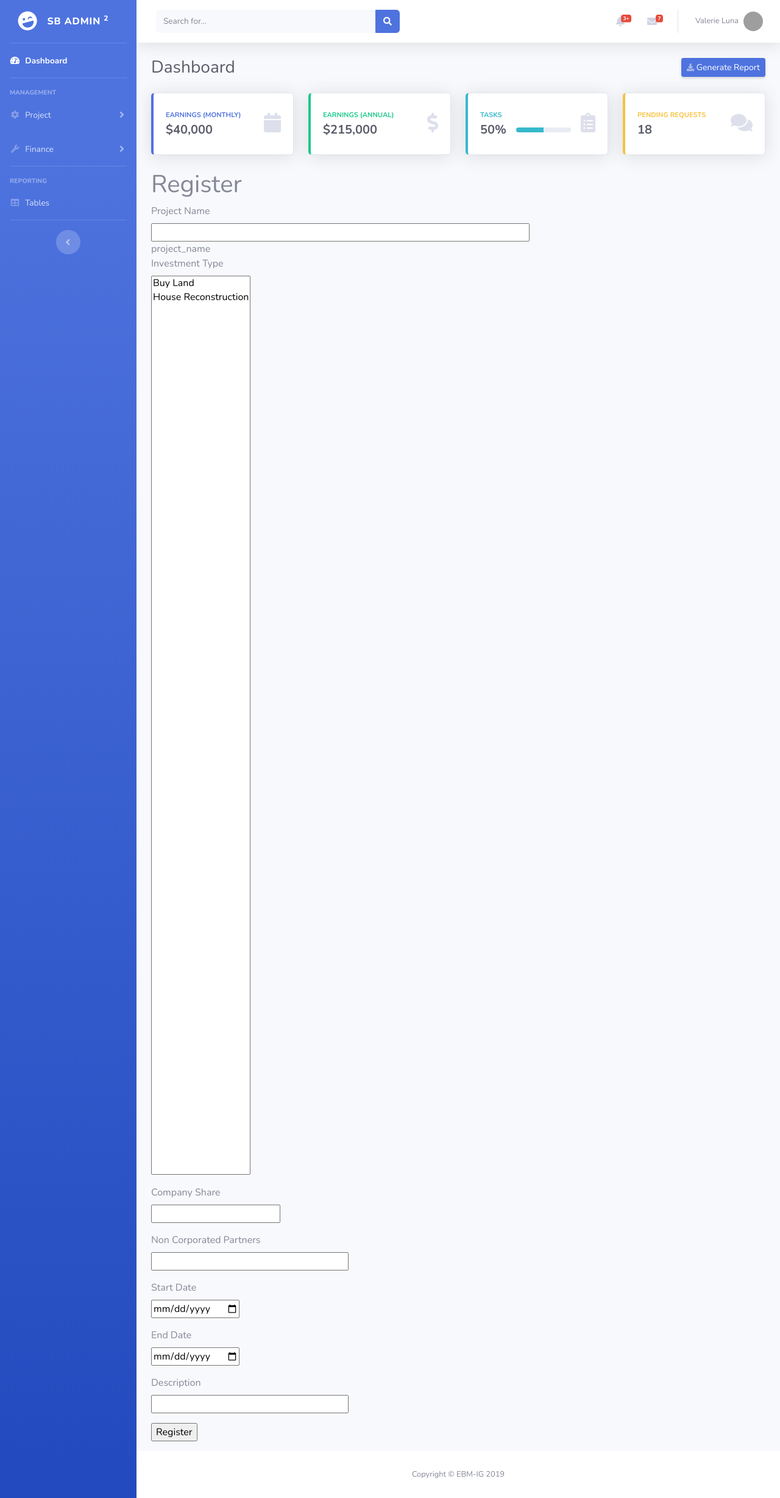
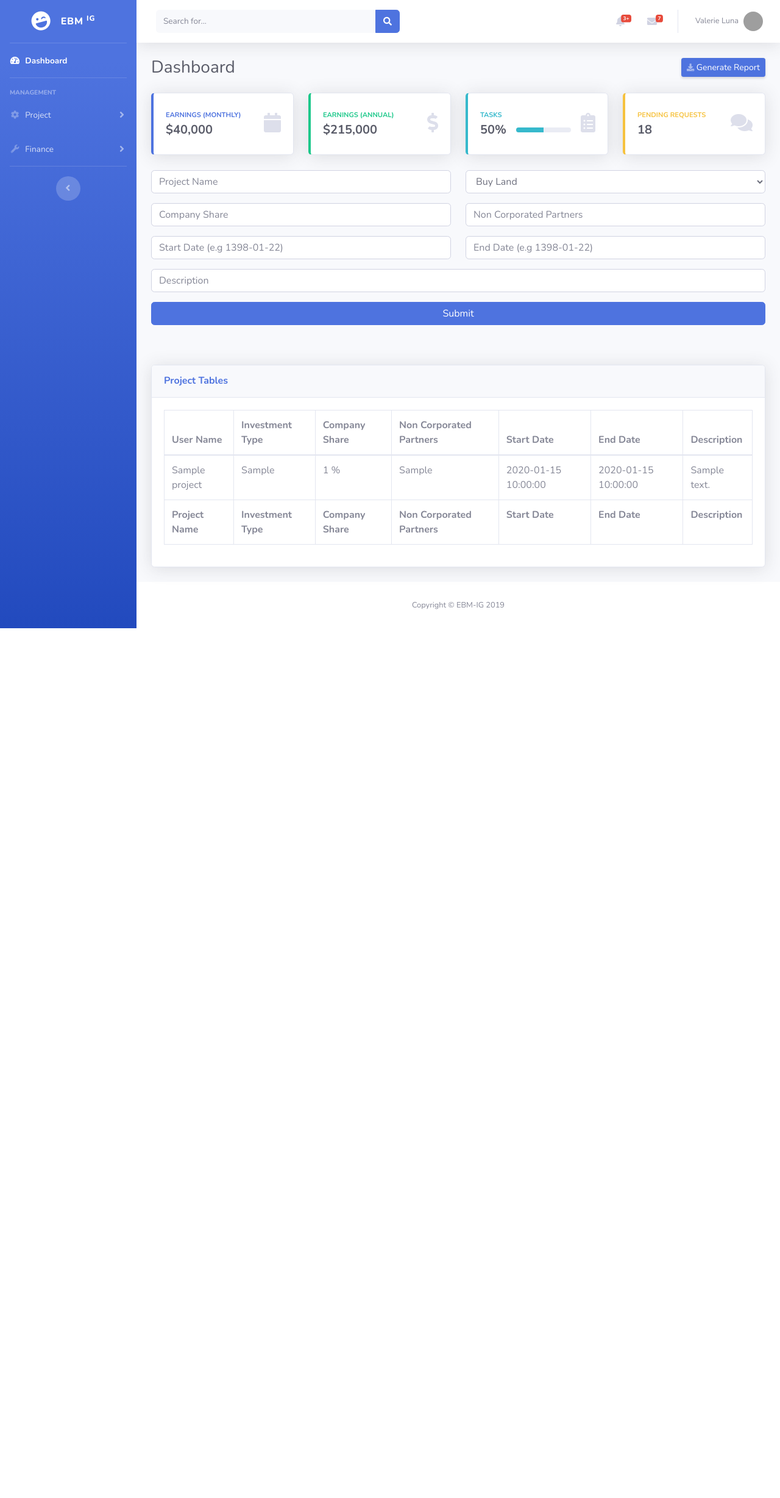
Before and after one commit to Mahyarlotfi/company_management_system, a Flask app: page /submitnewproject in a window 1280 px wide. Shown: the whole page at 61% size. After the commit the page ends 1030 px from the top, so only its background shows below. Run offline with Flask 2, Linux system fonts and the light colour scheme; a user stored in the database is signed in; tables that the repository leaves empty hold one stand-in row (values such as "Sample post"); some libraries are stand-ins or nearby versions; grey boxes are pictures that could not be loaded.

Commit message:
Add Project Table and beautification New Project Foem

```diff
--- a/app/routes.py
+++ b/app/routes.py
@@ -19,7 +19,6 @@ def login():
         return redirect(url_for('index'))
     return render_template('login.html', title='Sign In', form=form)
 
-
 @app.route('/')
 @app.route('/index')
 @login_required
@@ -29,6 +28,7 @@ def index():
 @app.route('/submitnewproject', methods=['GET', 'POST'])
 @login_required
 def submitnewproject():
+    Project_Table = Project.query.all()
     form = RegisterNewProjectForm()
     if form.validate_on_submit():
         NEW_PROJECT = Project(project_name=form.project_name.data,
@@ -38,10 +38,11 @@ def submitnewproject():
                               start_date=form.start_date.data,
                               end_date=form.end_date.data,
                               description=form.description.data)
-        print(NEW_PROJECT)
         db.session.add(NEW_PROJECT)
         db.session.commit()
-    return render_template('submitnewproject.html', form=form)
+    for i in Project_Table:
+        print (i)
+    return render_template('submitnewproject.html', form=form, data=Project_Table)
 
 
 @app.route('/logout')
--- a/app/templates/submitnewproject.html
+++ b/app/templates/submitnewproject.html
@@ -29,11 +29,11 @@
     <ul class="navbar-nav bg-gradient-primary sidebar sidebar-dark accordion" id="accordionSidebar">
 
       <!-- Sidebar - Brand -->
-      <a class="sidebar-brand d-flex align-items-center justify-content-center" href="index.html">
+      <a class="sidebar-brand d-flex align-items-center justify-content-center" href="/index">
         <div class="sidebar-brand-icon rotate-n-15">
           <i class="fas fa-laugh-wink"></i>
         </div>
-        <div class="sidebar-brand-text mx-3">SB Admin <sup>2</sup></div>
+        <div class="sidebar-brand-text mx-3">EBM <sup>IG</sup></div>
       </a>
 
       <!-- Divider -->
@@ -80,8 +80,6 @@
             <h6 class="collapse-header">Financial Management:</h6>
             <a class="collapse-item" href="utilities-color.html">Colors</a>
             <a class="collapse-item" href="utilities-border.html">Borders</a>
-            <a class="collapse-item" href="utilities-animation.html">Animations</a>
-            <a class="collapse-item" href="utilities-other.html">Other</a>
           </div>
         </div>
       </li>
@@ -89,20 +87,6 @@
       <!-- Divider -->
       <hr class="sidebar-divider">
 
-      <!-- Heading -->
-      <div class="sidebar-heading">
-        Reporting
-      </div>
-
-      <!-- Nav Item - Tables -->
-      <li class="nav-item">
-        <a class="nav-link" href="tables.html">
-          <i class="fas fa-fw fa-table"></i>
-          <span>Tables</span></a>
-      </li>
-
-      <!-- Divider -->
-      <hr class="sidebar-divider d-none d-md-block">
 
       <!-- Sidebar Toggler (Sidebar) -->
       <div class="text-center d-none d-md-inline">
@@ -278,7 +262,7 @@
                   Activity Log
                 </a>
                 <div class="dropdown-divider"></div>
-                <a class="dropdown-item" href="#" data-toggle="modal" data-target="#logoutModal">
+                <a class="dropdown-item" href="/logout" data-toggle="modal" data-target="#logoutModal">
                   <i class="fas fa-sign-out-alt fa-sm fa-fw mr-2 text-gray-400"></i>
                   Logout
                 </a>
@@ -385,72 +369,145 @@
 
       </div>
       <!-- End of Main Content -->
-
+      <!-- Divider -->
+      <hr class="sidebar-divider my-0">
       <!-- Form submit new project -->
 
       <div class="container-fluid">
-
           {% block content %}
-    <h1>Register</h1>
           <form action="" method="post">
               {{ form.hidden_tag() }}
-        <div>
-            {{ form.project_name.label }}<br>
-            {{ form.project_name(size=64) }}<br>
+            <div class="row">
+              <div class="form-group col-md-6">
                 {% for error in form.project_name.errors %}
-            <span style="color: red;">[{{ error }}]</span>
+                <div class="alert alert-danger" role="alert">
+                  [{{ error }}]
+                </div>
                 {% endfor %}
+                <input type="text" class="form-control form-control-user" placeholder="Project Name" name="project_name">
               </div>
-project_name
-        <p>
-            {{ form.investment_type.label }}<br>
-            {{ form.investment_type(size=64) }}<br>
+              <div class="form-group col-md-6">
                 {% for error in form.investment_type.errors %}
-            <span style="color: red;">[{{ error }}]</span>
+                <div class="alert alert-danger" role="alert">
+                  [{{ error }}]
+                </div>
                 {% endfor %}
-        </p>
-        <p>
-            {{ form.company_share.label }}<br>
-            {{ form.company_share(size=32) }}<br>
+                  <select class="form-control form-control-user" placeholder="Investment Type" name="investment_type">
+                    <option value="Buy Land">Buy Land</option>
+                    <option value="House Reconstruction">House Reconstruction</option>
+                  </select>
+              </div>
+            </div>
+            <div class="row">
+              <div class="form-group col-md-6">
                 {% for error in form.company_share.errors %}
-            <span style="color: red;">[{{ error }}]</span>
+                <div class="alert alert-danger" role="alert">
+                  [{{ error }}]
+                </div>
                 {% endfor %}
-        </p>
-        <p>
-            {{ form.non_corporated_partners.label }}<br>
-            {{ form.non_corporated_partners(size=32) }}<br>
+                <input type="number" min="1" max="100" id="mypercent" class="form-control form-control-user" placeholder="Company Share" name="company_share">
+              </div>
+              <div class="form-group col-md-6">
                 {% for error in form.non_corporated_partners.errors %}
-            <span style="color: red;">[{{ error }}]</span>
+                <div class="alert alert-danger" role="alert">
+                  [{{ error }}]
+                </div>
                 {% endfor %}
-        </p>
-        <p>
-            {{ form.start_date.label }}<br>
-            {{ form.start_date(size=64) }}<br>
+                <input type="text" class="form-control form-control-user" placeholder="Non Corporated Partners" name="non_corporated_partners">
+              </div>
+            </div>
+            <div class="row">
+              <div class="form-group col-md-6">
                 {% for error in form.start_date.errors %}
-            <span style="color: red;">[{{ error }}]</span>
+                <div class="alert alert-danger" role="alert">
+                  [{{ error }}]
+                </div>
                 {% endfor %}
-        </p>
-        <p>
-            {{ form.end_date.label }}<br>
-            {{ form.end_date(size=32) }}<br>
+                <input type="text" class="form-control form-control-user" placeholder="Start Date (e.g 1398-01-22)" name="start_date">
+              </div>
+              <div class="form-group col-md-6">
                 {% for error in form.end_date.errors %}
-            <span style="color: red;">[{{ error }}]</span>
+                <div class="alert alert-danger" role="alert">
+                  [{{ error }}]
+                </div>
                 {% endfor %}
-        </p>
-        <p>
-            {{ form.description.label }}<br>
-            {{ form.description(size=32) }}<br>
+                <input type="text" class="form-control form-control-user" placeholder="End Date (e.g 1398-01-22)" name="end_date">
+              </div>
+            </div>
+              <div class="form-group">
                 {% for error in form.description.errors %}
-            <span style="color: red;">[{{ error }}]</span>
+                <div class="alert alert-danger" role="alert">
+                  [{{ error }}]
+                </div>
                 {% endfor %}
-        </p>
-        <p>{{ form.submit() }}</p>
+                <input type="text" class="form-control form-control-user" placeholder="Description" name="description">
+              </div>
+              <button type="submit" class="btn btn-primary btn-block">
+                Submit
+              </button>
           </form>
           {% endblock %}
-
       </div>
       <!-- End Forms -->
 
+      <div class="boarder-top my-3"></div>
+      <hr class="sidebar-divider">
+
+      <div class="container-fluid">
+
+        <!-- Page Heading -->
+
+
+                <!-- DataTales Example -->
+                <div class="card shadow mb-4">
+                  <div class="card-header py-3">
+                    <h6 class="m-0 font-weight-bold text-primary">Project Tables</h6>
+                  </div>
+                  <div class="card-body">
+                    <div class="table-responsive">
+                      <table class="table table-bordered" id="dataTable" width="100%" cellspacing="0">
+                        <thead>
+                          <tr>
+                            <th>User Name</th>
+                            <th>Investment Type</th>
+                            <th>Company Share</th>
+                            <th>Non Corporated Partners</th>
+                            <th>Start Date</th>
+                            <th>End Date</th>
+                            <th>Description</th>
+                          </tr>
+                        </thead>
+                        <tfoot>
+                          <tr>
+                            <th>Project Name</th>
+                            <th>Investment Type</th>
+                            <th>Company Share</th>
+                            <th>Non Corporated Partners</th>
+                            <th>Start Date</th>
+                            <th>End Date</th>
+                            <th>Description</th>
+                          </tr>
+                        </tfoot>
+                        <tbody>
+                          {% for pr in data %}
+                          <tr>
+                            <td>{{ pr.project_name }}</td>
+                            <td>{{ pr.investment_type }}</td>
+                            <td>{{ pr.company_share }} %</td>
+                            <td>{{ pr.non_corporated_partners }}</td>
+                            <td>{{ pr.start_date }}</td>
+                            <td>{{ pr.end_date }}</td>
+                            <td>{{ pr.description }}</td>
+                          </tr>
+                          {% endfor %}
+
+
+                        </tbody>
+                      </table>
+                    </div>
+                  </div>
+                </div>
+	      </div>
       <!-- Footer -->
       <footer class="sticky-footer bg-white">
         <div class="container my-auto">
@@ -485,7 +542,7 @@ project_name
         <div class="modal-body">Select "Logout" below if you are ready to end your current session.</div>
         <div class="modal-footer">
           <button class="btn btn-secondary" type="button" data-dismiss="modal">Cancel</button>
-          <a class="btn btn-primary" href="login.html">Logout</a>
+          <a class="btn btn-primary" href="/logout">Logout</a>
         </div>
       </div>
     </div>
```
Also changed, not shown: app/static/js/sb-admin-2.min.js (line endings or trailing spaces). Lines whose indentation alone changed are shown as unchanged.
